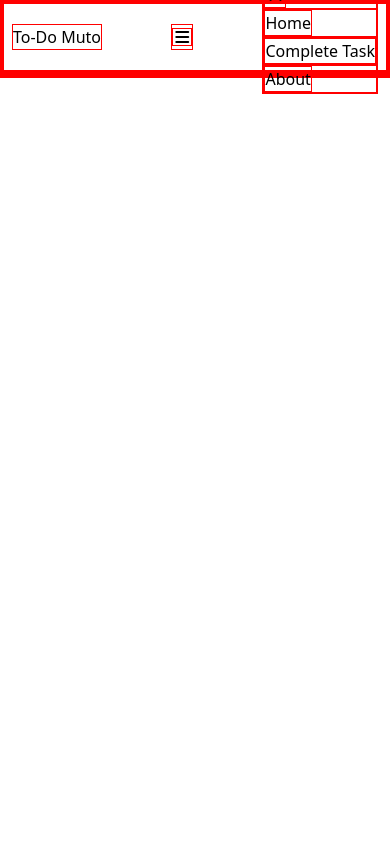
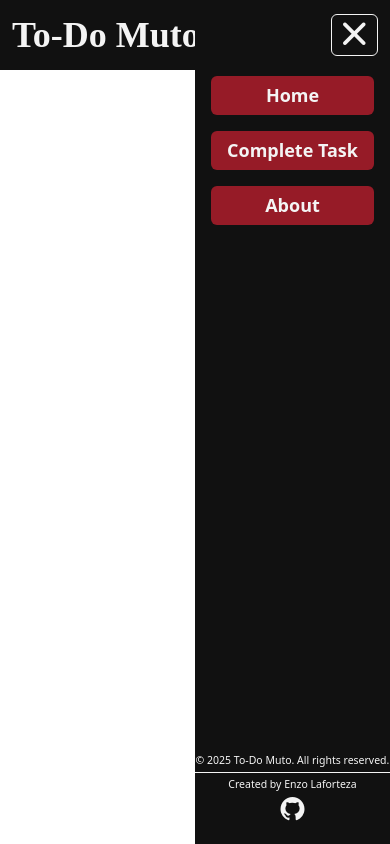
Before and after one commit to LA4th/simple-todo-project, a website built with Vite: page index.html in a window 390 px wide. Both pictures are taken after a click on the button "Burger_Button". Built offline with nearby package versions, Linux system fonts and the light colour scheme; a web font is replaced by a local one.

Commit message:
Adding styles for the navbar and footer for mobile and desktop view

```diff
--- a/index.html
+++ b/index.html
@@ -7,24 +7,37 @@
   <link rel="stylesheet" href="https://cdnjs.cloudflare.com/ajax/libs/font-awesome/7.0.0/css/all.min.css" />
   <title>To-Do Muto</title>
 </head>
-<body>
-  <nav class="max-h-screen h-[70px]">
-    <!-- HEADER CONTAINER [900px] -->
-    <div class="max-w-full w-[900px] p-2 h-full m-auto flex justify-between items-center gap-x-2.5">
+<body class="font-roboto min-h-full h-screen relative overflow-x-hidden">
+  <header class="bg-black h-[70px]">
+    <!-- NAV CONTAINER [900px] -->
+    <nav class="max-w-full w-[900px] p-3 h-full m-auto flex justify-between items-center gap-x-2.5">
       <!-- LOGO -->
-      <span>To-Do Muto</span>
+      <span class="text-white font-solway text-4xl font-bold">To-Do Muto</span>
       <!-- BURGER BTN -->
-      <button class="md:hidden"><i class="fa-solid fa-bars"></i></button>
+      <button id="btnBurger" class="md:hidden p-1 border-[1px] border-white rounded-md" aria-label="Burger_Button"><i class="fa-solid fa-bars text-3xl text-white"></i></button>
       <!-- NAV MENU -->
-      <ul>
-        <li><button><i class="fa-solid fa-xmark"></i></button></li>
-        <li><button>Home</button></li>
-        <li><button>Complete Task</button></li>
-        <li><button>About</button></li>
+      <ul id="navMenu" class="bg-black max-w-full w-1/2 h-screen pt-19 pr-4 pl-4 flex flex-col gap-y-4 absolute top-0 right-0 transition ease-in-out duration-300 transform translate-x-full opacity-0 pointer-events-none md:static md:translate-x-0 md:opacity-100 md:pointer-events-auto md:h-full md:w-auto md:flex md:flex-row md:gap-x-5 md:bg-transparent md:p-0">
+        <!-- CLOSE BTN-->
+        <li class="md:hidden p-1 border-[1px] border-white rounded-md absolute top-3.5 right-3"><button id="btnClose" aria-label="Close_Button" type="button"><i class="fa-solid fa-xmark text-white text-3xl"></i></button></li>
+        <!-- HOME BTN -->
+        <li class="text-center"><button id="btnHome" class="text-white text-[18px] font-bold w-full p-1.5 rounded-md bg-red md:bg-transparent md:border-b-[2px] md:border-transparent md:hover:border-red md:cursor-pointer md:transition md:ease-in-out md:duration-150" aria-label="Home_Button">Home</button></li>
+        <!-- COMPLETE TASK BTN -->
+        <li class="text-center"><button id="btnCompleteTask" class="text-white text-[18px] font-bold w-full p-1.5 rounded-md bg-red md:bg-transparent md:border-b-[2px] md:border-transparent md:hover:border-red md:cursor-pointer md:transition md:ease-in-out md:duration-150" aria-label="Complete_Task_Button">Complete Task</button></li>
+        <!-- ABOUT BTN -->
+        <li class="text-center"><button id="btnAbout" class="text-white text-[18px] font-bold w-full p-1.5 rounded-md bg-red md:bg-transparent md:border-b-[2px] md:border-transparent md:hover:border-red md:cursor-pointer md:transition md:ease-in-out md:duration-150" aria-label="About_Button">About</button></li>
       </ul>
-    </div>
-  </nav>
+    </nav>
+  </header>
+  <!-- MAIN SECTION -->
   <main></main>
-  <footer></footer>
+  <!-- FOOTER SECTION -->
+  <footer id="footerInfo" class="bg-black max-w-full w-1/2 pt-5 pb-5 flex flex-col items-center gap-y-1 absolute bottom-0 right-0 transition ease-in-out duration-300 transform translate-x-full opacity-0 pointer-events-none md:translate-x-0 md:opacity-100 md:pointer-events-auto md:w-full">
+    <span class="text-white text-[10.5px] md:text-[18px]">&copy; 2025 To-Do Muto. All rights reserved.</span>
+    <hr class="border-t-[1px] border-t-white w-full">
+    <span class="text-white text-[10.5px] md:text-[18px]">Created by Enzo Laforteza</span>
+    <a href="https://github.com/LA4th" target="_blank"><i class="fa-brands fa-github text-2xl text-white"></i></a>
+  </footer>
+  <!-- SCRIPT SECTION -->
+  <script src="./src/main.js" type="module"></script>
 </body>
 </html>
--- a/src/main.js
+++ b/src/main.js
@@ -1 +1,7 @@
 import './style.css'
+import { eventListeners } from './scripts/eventListeners.js';
+
+
+document.addEventListener("DOMContentLoaded", () => {
+  eventListeners();
+})
--- /dev/null
+++ b/src/scripts/eventListeners.js
@@ -0,0 +1,23 @@
+const btnBurger = document.querySelector("#btnBurger");
+const btnClose = document.querySelector("#btnClose");
+const btnHome = document.querySelector("#btnHome");
+const btnCompleteTask = document.querySelector("#btnCompleteTask");
+const btnAbout = document.querySelector("#btnAbout");
+
+const navMenu = document.querySelector("#navMenu");
+const footerInfo = document.querySelector("#footerInfo");
+
+const viewNavBarToggle = () => {
+  btnBurger.addEventListener("click", () => {
+    navMenu.classList.remove("translate-x-full", "opacity-0", "pointer-events-none");
+    footerInfo.classList.remove("translate-x-full", "opacity-0", "pointer-events-none");
+  });
+  btnClose.addEventListener("click", () => {
+    navMenu.classList.add("translate-x-full", "opacity-0", "pointer-events-none")
+    footerInfo.classList.add("translate-x-full", "opacity-0", "pointer-events-none")
+  });
+};
+
+export const eventListeners = () => {
+  viewNavBarToggle();
+};
--- a/src/style.css
+++ b/src/style.css
@@ -1,20 +1,22 @@
 @import url("https://fonts.googleapis.com/css2?family=Roboto:ital,wght@0,100..900;1,100..900&family=Solway:wght@300;400;500;700;800&display=swap");
+
 @import "tailwindcss";
 
 
 @theme {
   /* COLOR */
-  --color-black: #111111,
-  --color-white: #F4F4F4,
-  --color-red: #961B27,
-  --color-green: #228C22,
-  --color-blue: #03204C,
-  --color-grey: #555555,
+  --color-black: #111111;
+  --color-white: #F4F4F4;
+  --color-red: #961B27;
+  --color-green: #228C22;
+  --color-blue: #03204C;
+  --color-grey: #555555;
   /* FONT FAMILY */
-  --font-robot: "Roboto", sans-serif,
-  --font-solway: "Solway", serif,
+  --font-robot: "Roboto", sans-serif;
+  --font-solway: "Solway", serif;
 }
+
 /* DEBUG LAYOUT */
-* {
+/* * {
   border: 1px solid red;
-}
+} */
```
